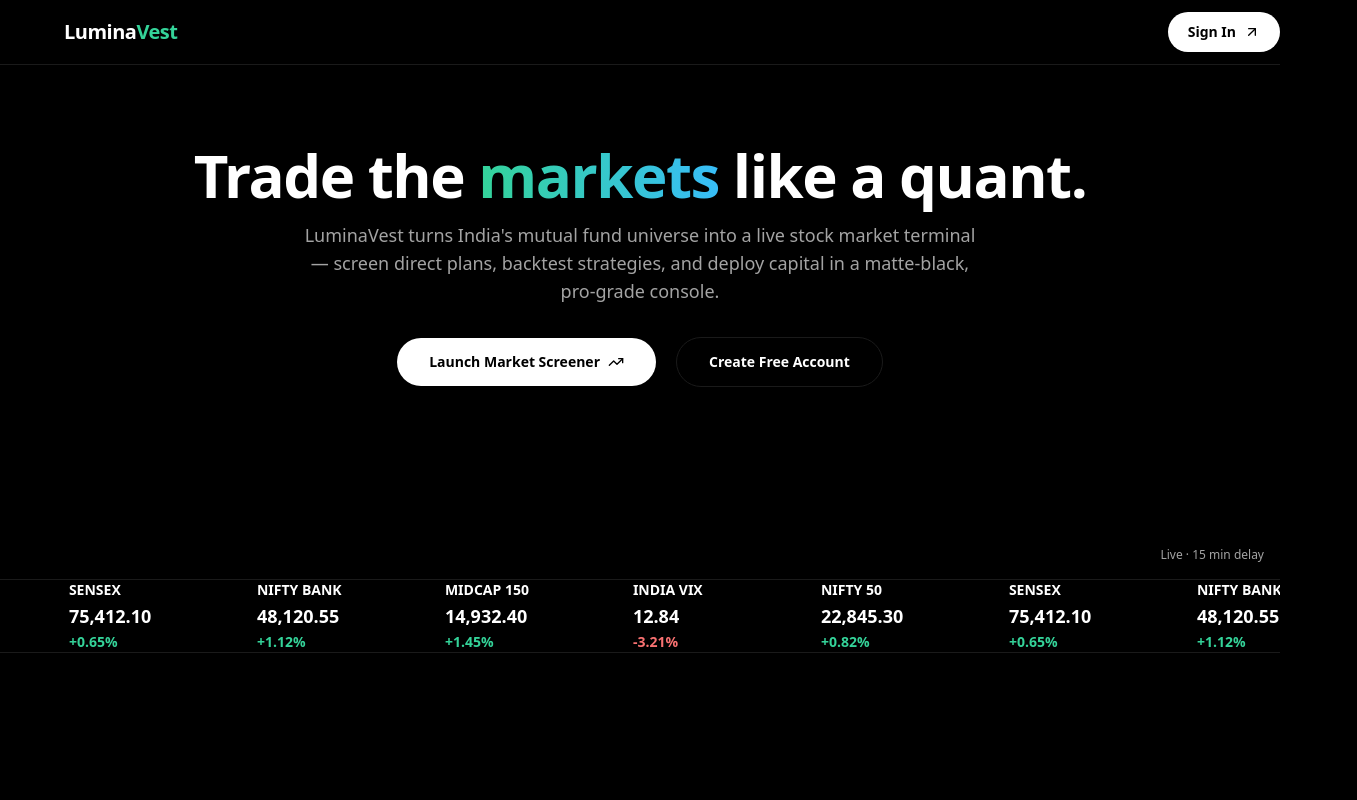
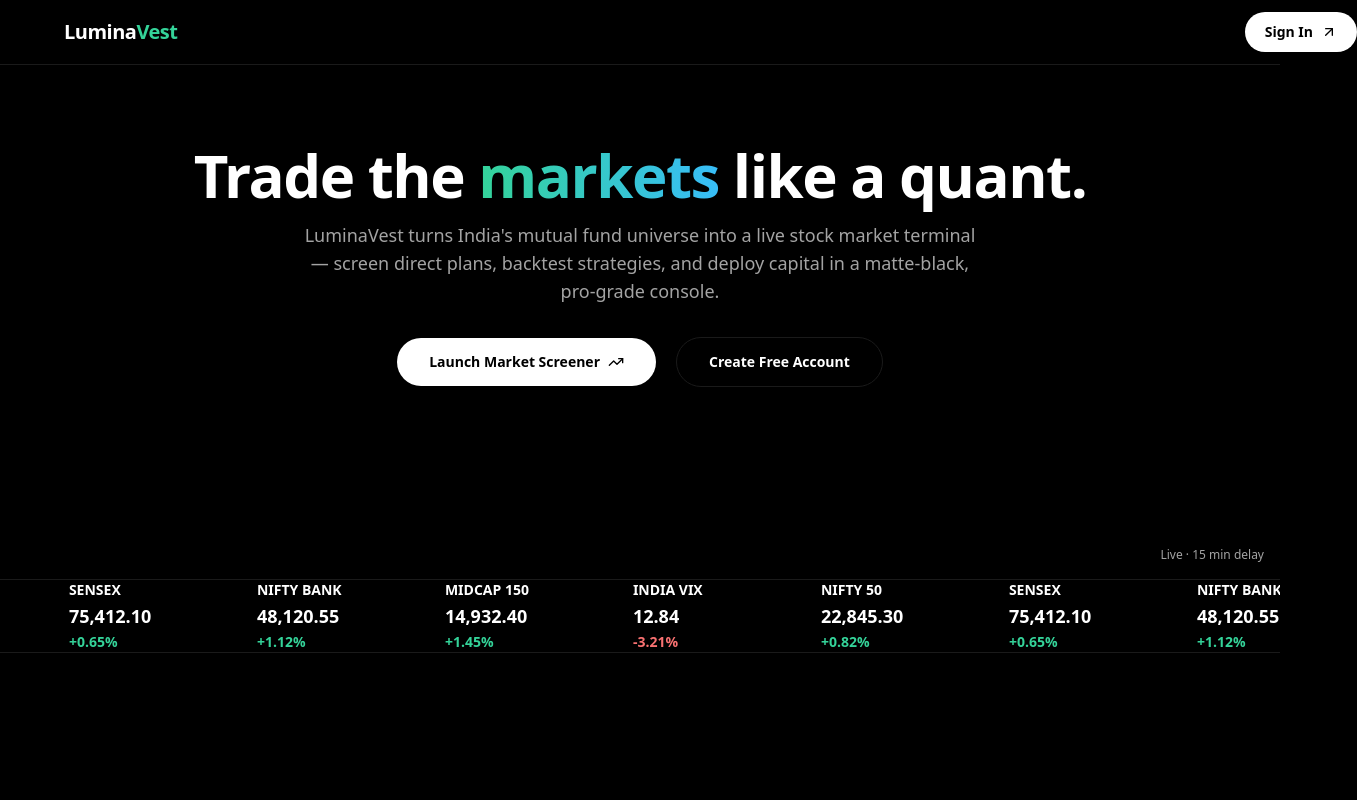
Before and after one commit to varunsahukar/Lumina, a Next.js app: page / in a window 1280 px wide. Shown: the top 800 px of the page, 1357 px wide, since content can reach past the window. Built offline with nearby package versions, Linux system fonts and the light colour scheme; no server answers; the database is empty.

Commit message:
Apply margin changes to Sign In button

```diff
--- a/src/components/layout/Navbar.tsx
+++ b/src/components/layout/Navbar.tsx
@@ -36,7 +36,7 @@
 
         <a
           href="/login"
-          className="inline-flex items-center gap-2 rounded-full bg-white text-black hover:bg-slate-100 text-sm font-semibold px-5 py-2.5 transition-colors"
+          className="inline-flex items-center gap-2 rounded-full bg-white text-black hover:bg-slate-100 text-sm font-semibold px-5 py-2.5 transition-colors -mx-[77px]"
         >
           <span>Sign In</span>
           <ArrowUpRight className="h-4 w-4" />
```
